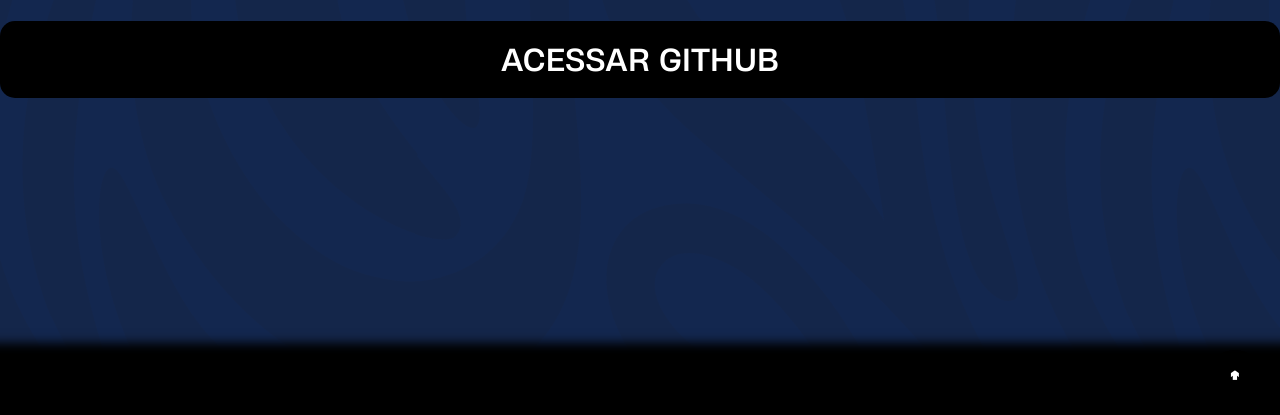
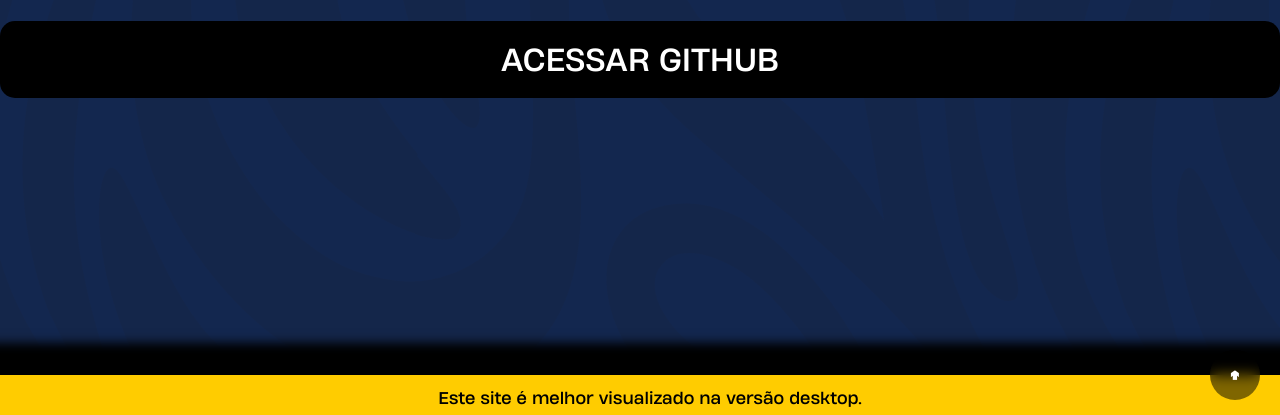
Before and after one commit to lfellipeonline/WEBSITE-PORTIFOLIO, a plain HTML site: page index.html in a window 1280 px wide. Shown: the part 380-795 px from the top of the page. Drawn offline with Linux system fonts and the light colour scheme.

Commit message:
commit 06/11

```diff
--- a/css/index.css
+++ b/css/index.css
@@ -355,6 +355,20 @@ p{
     padding-left: 15px;
 }
 
+/* Aviso Mobile */
+.mobile-warning {
+    display: none;
+    font-family: 'headingnow-74regular';
+    background-color: #ffcc00;
+    color: #000;
+    padding: 10px;
+    text-align: center;
+    position: fixed;
+    bottom: 0;
+    width: 100%;
+    z-index: 1000;
+}
+
 @media screen and (max-width: 1420px){
     .homebar-container{
         display: flex;
@@ -376,4 +390,7 @@ p{
         margin-left: 0;
         width: 100%;
     }
+    .mobile-warning {
+        display: block;
+    }
 }
--- a/index.html
+++ b/index.html
@@ -68,6 +68,9 @@
     </section>
     <!-- Estrutura do Botão Explorar -->
     <button class="default-button" id="buttonExplore">ACESSAR GITHUB</button>
+    <div id="mobileWarning" class="mobile-warning">
+      Este site é melhor visualizado na versão desktop.
+  </div>
     <!-- Estrutura da Imagem -->
     <img
       class="title-image"
```
